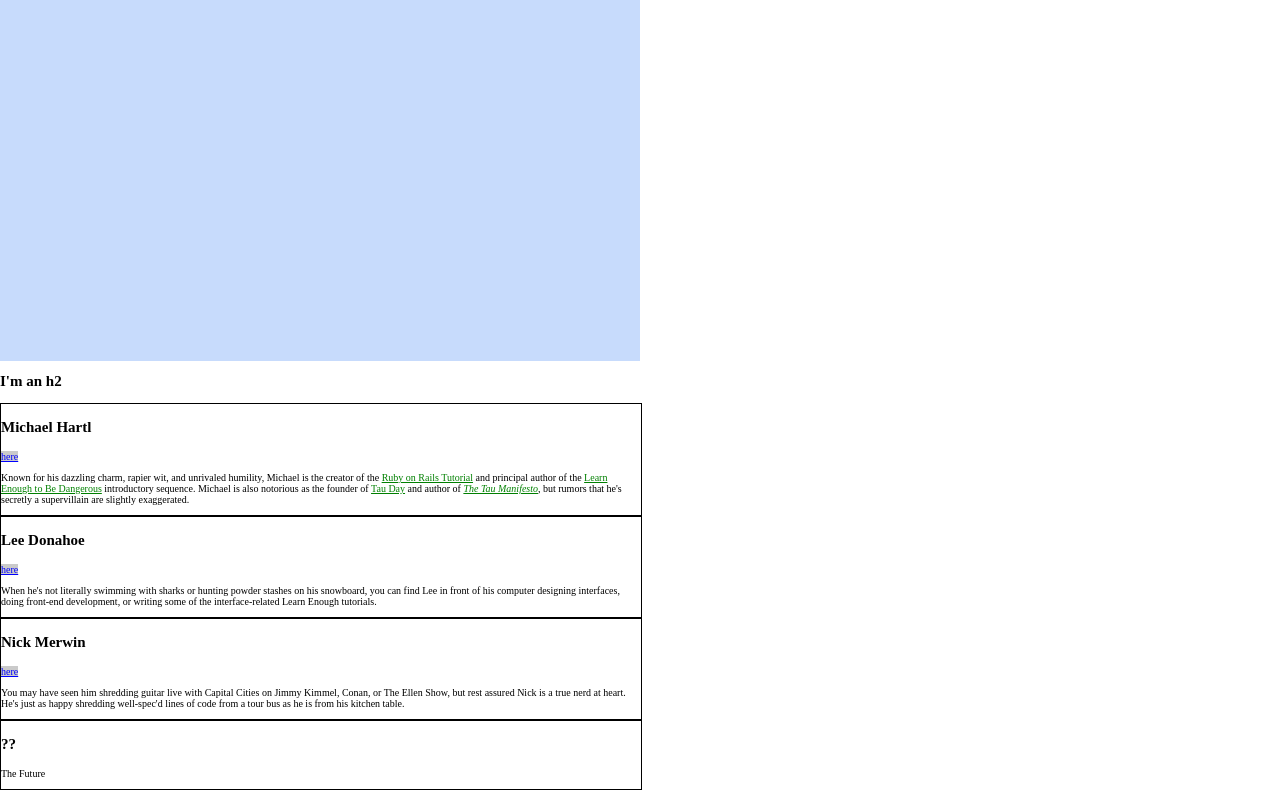
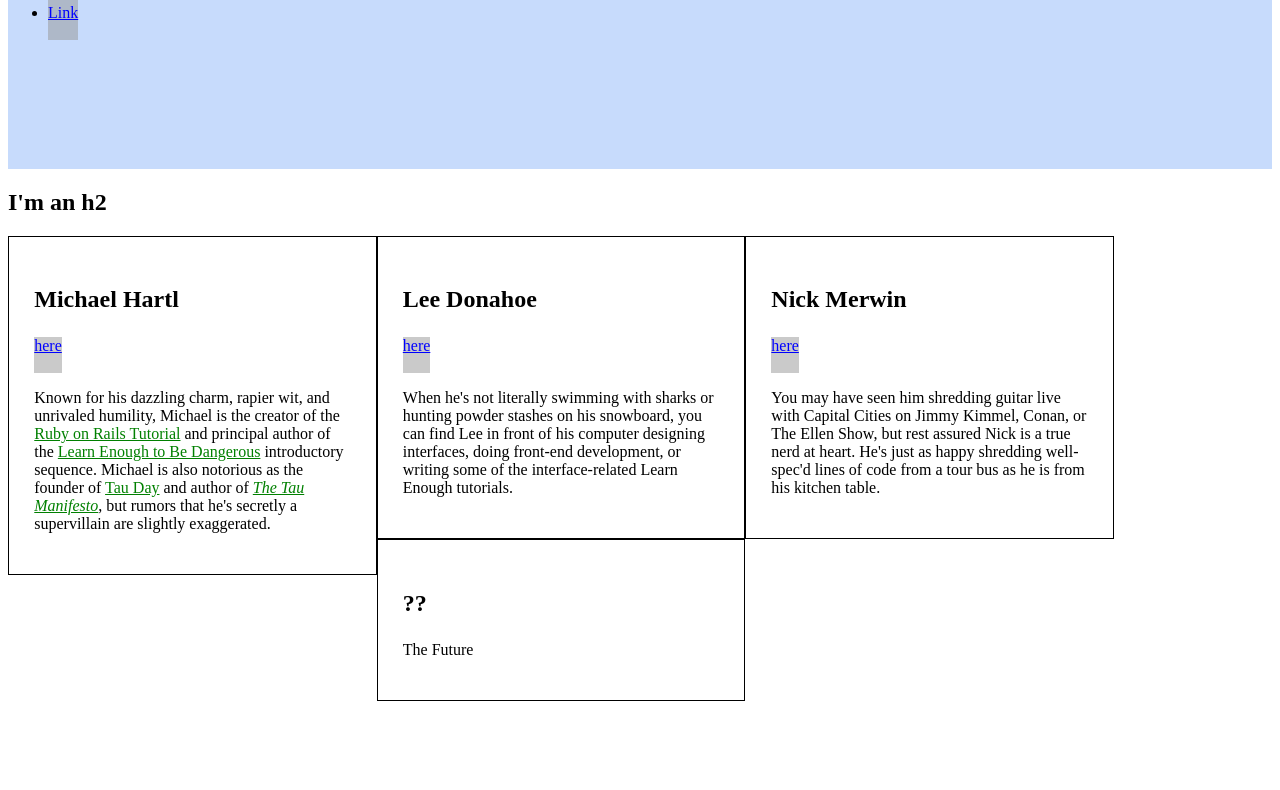
Before and after one commit to purplebetter1/purplebetter1.github.io, a plain HTML site: page index.html in a window 1280 px wide. Shown: the part 239-1029 px from the top of the page. After the commit the page ends 940 px from the top, so only its background shows below. Drawn offline with Linux system fonts and the light colour scheme.

Commit message:
Chapter 4

```diff
--- a/index.html
+++ b/index.html
@@ -3,38 +3,40 @@
   <head>
     <title>Test Page: Don't Panic</title>
     <meta charset="utf-8">
-
     <style>
       /* GLOBAL STYLES */
-  html, body {
-  margin: 0;
-  padding: 0;
-}
-body {
-    font-size: 62.5%;
-}
       h1 {
+        font-size: 7vw;
         margin-top: 0;
-  font-size: 2em;
       }
       a {
         color: #f00;
+      }
+
+      /* HERO STYLES */
+      .full-hero {
+        background-color: #c7dbfc;
+        height: 50vh;
       }
 
       /* SOCIAL STYLES */
       .social-link {
         background: rgba(150, 150, 150, 0.5);
         color: blue;
+        display: inline-block;
+        height: 36px;
       }
 
       /* BIO STYLES */
       .bio-wrapper {
-
+        font-size: 24px;
       }
       .bio-box {
         border: 1px solid black;
-    font-size: 1em;
-    width: 50%;
+        float: left;
+        font-size: 1rem;
+        padding: 2%;
+        width: 25%;
       }
       .bio-box h3 {
         font-size: 1.5em;
@@ -45,13 +47,6 @@ h1 {
       .bio-copy a {
         color: green;
       }
-  /* HERO STYLES */
-.full-hero {
-  background-color: #c7dbfc;
-  height: 75vh;
-  width: 50vw;
-}
-</style>
     </style>
   </head>
   <body>
@@ -95,10 +90,10 @@ h1 {
         <a href="https://twitter.com/leedonahoe" class="social-link">here</a>
         <div class="bio-copy">
           <p>
-        When he's not literally swimming with sharks or hunting powder stashes on
-        his snowboard, you can find Lee in front of his computer designing
-        interfaces, doing front-end development, or writing some of the
-        interface-related Learn Enough tutorials.
+            When he's not literally swimming with sharks or hunting powder
+            stashes on his snowboard, you can find Lee in front of his computer
+            designing interfaces, doing front-end development, or writing some of
+            the interface-related Learn Enough tutorials.
           </p>
         </div>
       </div>
@@ -107,21 +102,19 @@ h1 {
         <a href="https://twitter.com/nickmerwin" class="social-link">here</a>
         <div class="bio-copy">
           <p>
-        You may have seen him shredding guitar live with Capital Cities on Jimmy
-        Kimmel, Conan, or The Ellen Show, but rest assured Nick is a true nerd at
-        heart. He's just as happy shredding well-spec'd lines of code from a tour
-        bus as he is from his kitchen table.
+            You may have seen him shredding guitar live with Capital Cities on
+            Jimmy Kimmel, Conan, or The Ellen Show, but rest assured Nick is a
+            true nerd at heart. He's just as happy shredding well-spec'd lines
+            of code from a tour bus as he is from his kitchen table.
           </p>
         </div>
       </div>
       <div class="bio-box">
         <h3>??</h3>
-      <div class="bio-copy">
         <p>
           The Future
         </p>
       </div>
     </div>
-      </div>
   </body>
 </html>
```
Lines whose indentation alone changed are shown as unchanged.
